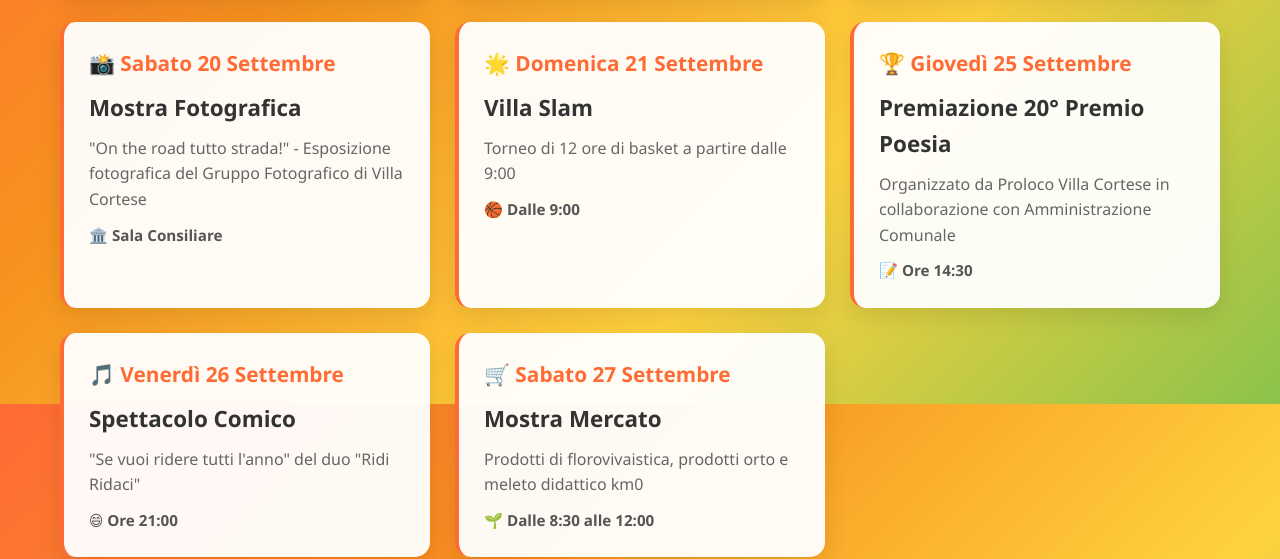
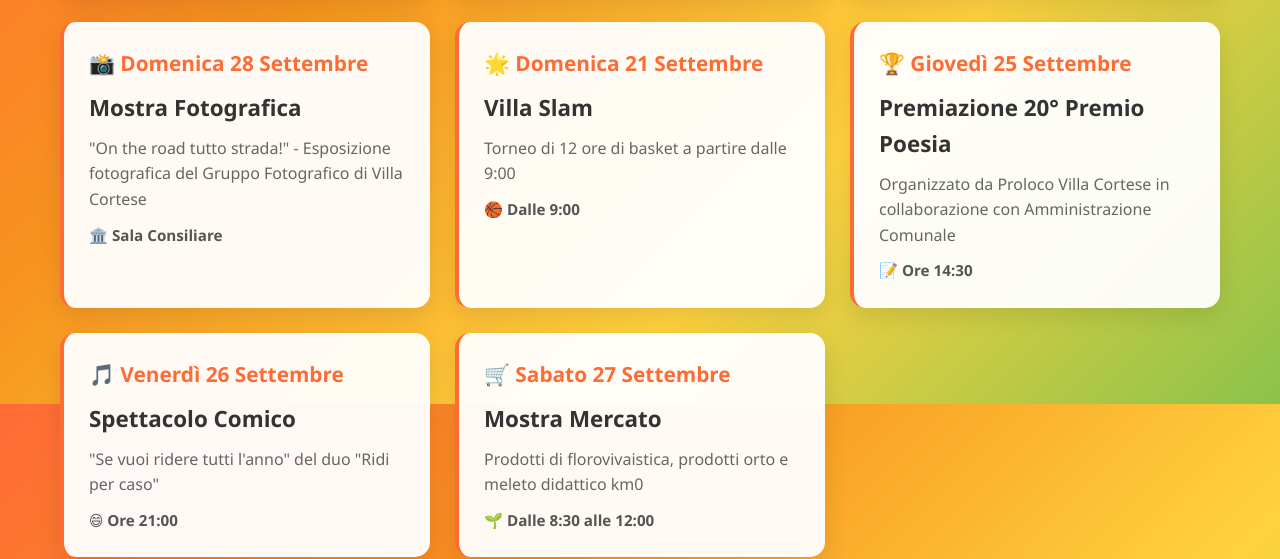
Before and after one commit to IISMendel/Fiera-Villa-Cortese-2025, a plain HTML site: page index.html in a window 1280 px wide. Shown: the part 1196-1755 px from the top of the page. Drawn offline with Linux system fonts and the light colour scheme.

Commit message:
Update index.html

```diff
--- a/index.html
+++ b/index.html
@@ -329,7 +329,7 @@
             </div>
 
             <div class="event-card">
-                <div class="event-date">📸 Sabato 20 Settembre</div>
+                <div class="event-date">📸 Domenica 28 Settembre</div>
                 <div class="event-title">Mostra Fotografica</div>
                 <div class="event-description">
                     "On the road tutto strada!" - Esposizione fotografica del Gruppo Fotografico di Villa Cortese
@@ -359,7 +359,7 @@
                 <div class="event-date">🎵 Venerdì 26 Settembre</div>
                 <div class="event-title">Spettacolo Comico</div>
                 <div class="event-description">
-                    "Se vuoi ridere tutti l'anno" del duo "Ridi Ridaci"
+                    "Se vuoi ridere tutti l'anno" del duo "Ridi per caso"
                 </div>
                 <div class="event-time">😄 Ore 21:00</div>
             </div>
```
